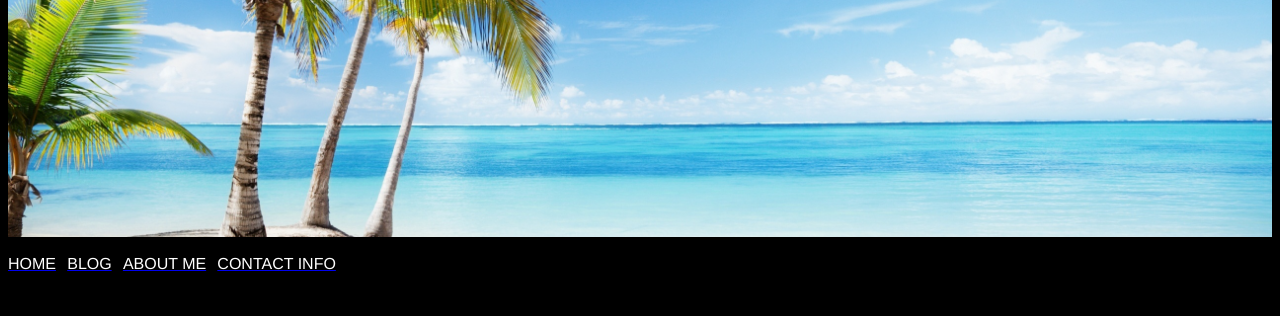
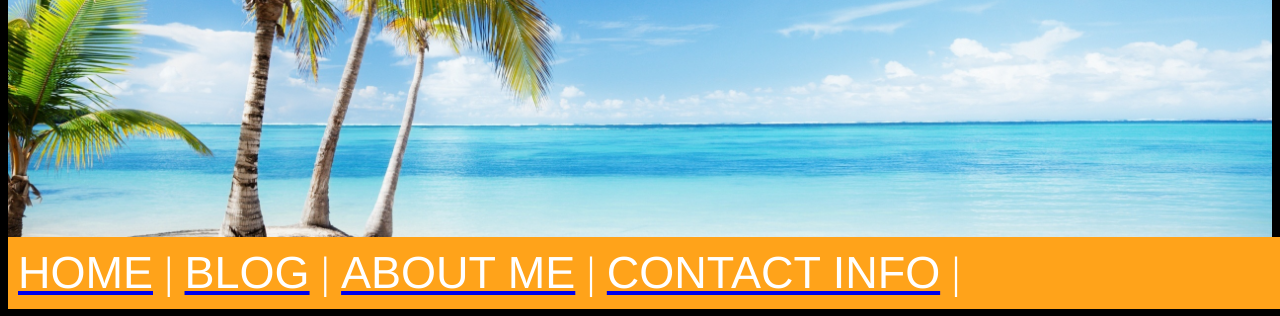
Before and after one commit to cedrake/cedrake.github.io, a plain HTML site: page index.html in a window 1280 px wide. Shown: the part 171-487 px from the top of the page. Drawn offline with Linux system fonts and the light colour scheme.

Commit message:
Update index.html

```diff
--- a/index.html
+++ b/index.html
@@ -1,6 +1,6 @@
 <html>
 <head>
-<link rel="stylesheet" type="text/css" href="style.css">
+<link rel="stylesheet" type="text/css" href="sample.css">
 </head>
 
 
```
